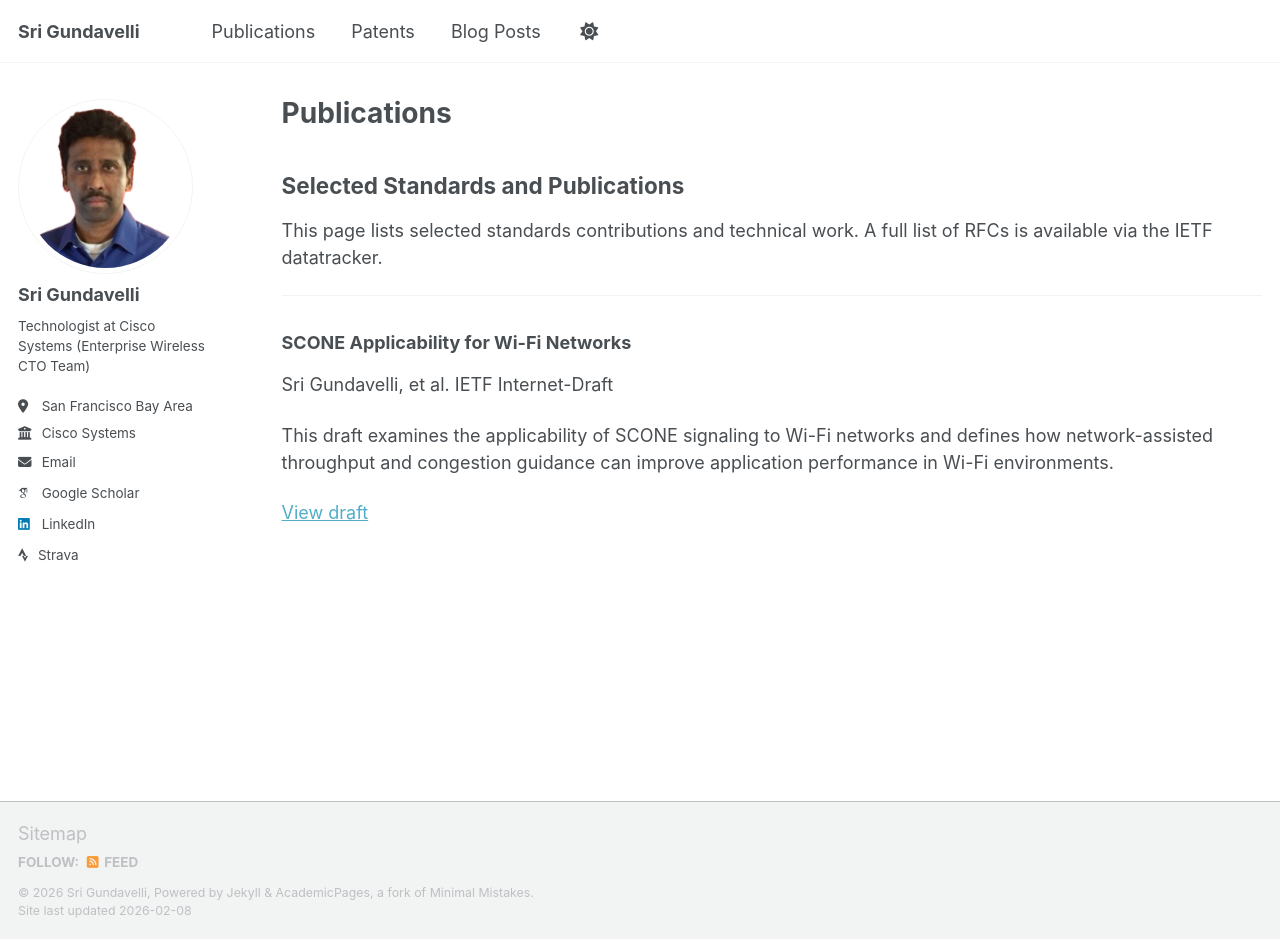
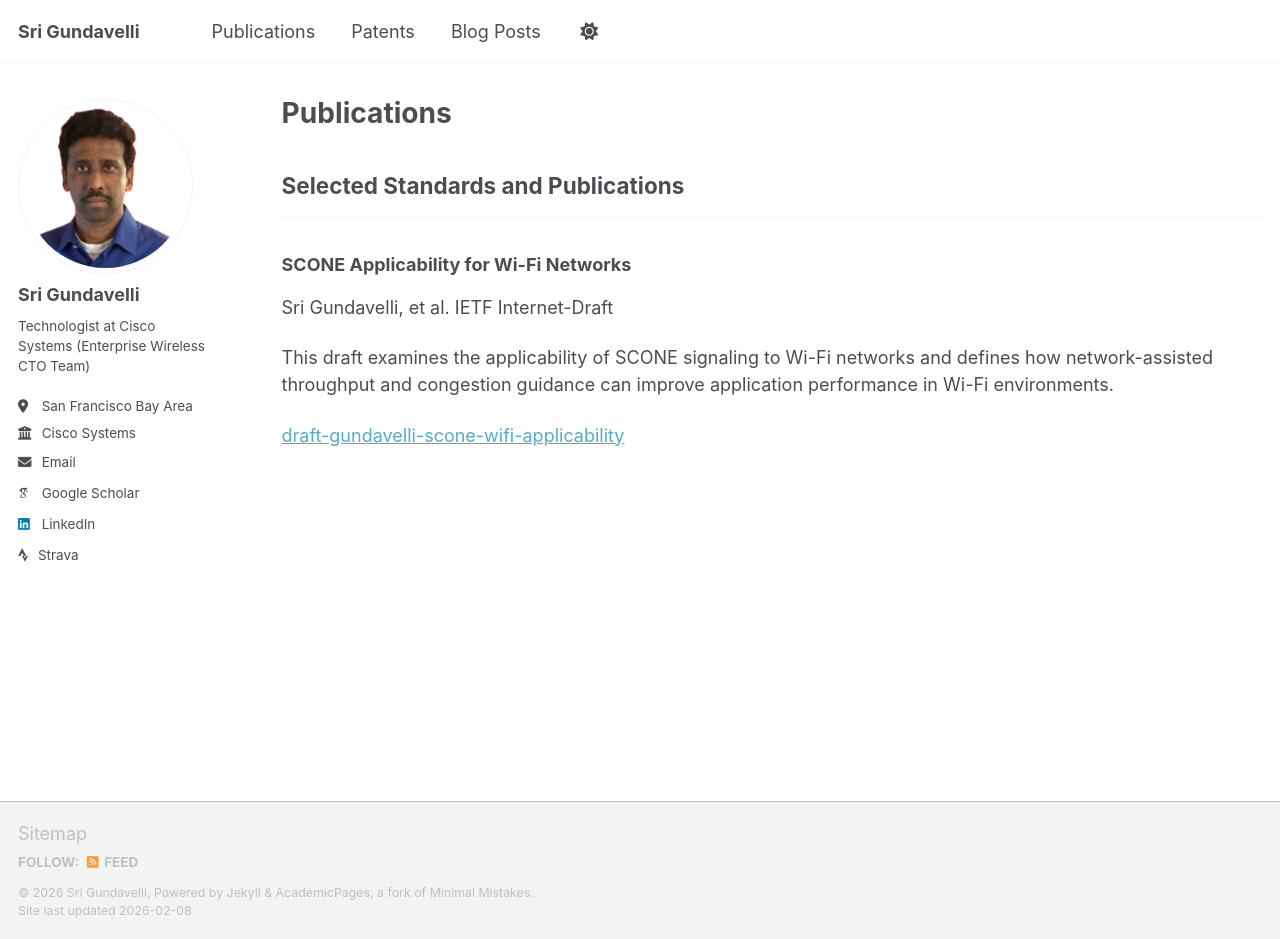
Before and after one commit to srigundavelli/srigundavelli.github.io, a Jekyll site: the page built from _pages/publications.html, in a window 1280 px wide and 939 px high. Built offline with Jekyll 4.4.1, drawn with Linux system fonts in a browser that asks for light colours; some web fonts are replaced; a script that is not in the unit is left out.

Commit message:
Update publications.html

```diff
--- a/_pages/publications.html
+++ b/_pages/publications.html
@@ -6,12 +6,6 @@ author_profile: true
 ---
 
 <h2>Selected Standards and Publications</h2>
-
-<p>
-This page lists selected standards contributions and technical work.
-A full list of RFCs is available via the IETF datatracker.
-</p>
-
 
 
 <!------------------------------------------->
@@ -32,8 +26,8 @@ application performance in Wi-Fi environments.
 </p>
 
 <p>
-<a href="https://www.ietf.org/archive/id/draft-gundavelli-scone-wifi-applicability-00.txt">
-View draft
+<a href="https://datatracker.ietf.org/doc/draft-gundavelli-scone-wifi-applicability/">
+draft-gundavelli-scone-wifi-applicability
 </a>
 </p>
 
```
